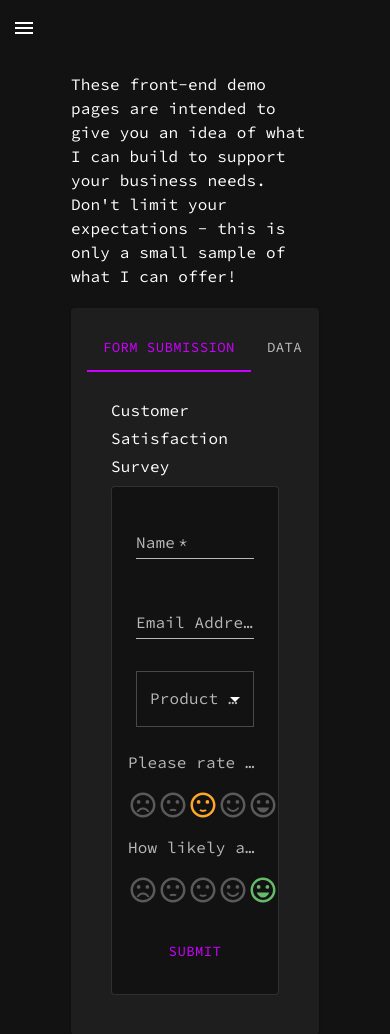
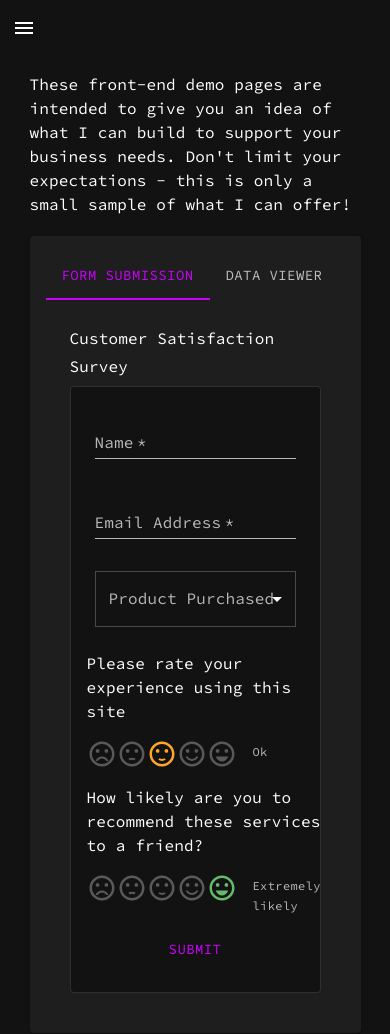
Before and after one commit to armourka/armourka.github.io, a React (Create React App) app: page /projects in a window 390 px wide. Shown: the top 1034 px of the page. Built offline with nearby package versions, Linux system fonts and the light colour scheme; a web font is replaced by a local one.

Commit message:
improve mobile responsiveness of sample projects

```diff
--- a/src/components/sampleProjects/DataViewer/DataViewer.tsx
+++ b/src/components/sampleProjects/DataViewer/DataViewer.tsx
@@ -1,16 +1,8 @@
 import React from 'react'
-import logo from './logo.png' // Tell webpack this JS file uses this image
 import { useSelector } from 'react-redux'
 import { selectors } from '../../../features/feedback'
 import { FeedbackSubmission } from '../../../features/feedback/types'
-import {
-  Box,
-  Card,
-  CardContent,
-  CardHeader,
-  Divider,
-  Typography,
-} from '@mui/material'
+import { Box, Card, CardContent, Grid, styled, Typography } from '@mui/material'
 import { FeedbackTable } from './FeedbackTable'
 
 // TODO: refactor this to be reusable
@@ -25,6 +17,11 @@ import { FeedbackTable } from './FeedbackTable'
 //   // return round(((sum / numResponses) || 0), 1)
 //   return (sum / numResponses || 0).toFixed(1)
 // }
+
+const AnalyticsTile = styled(Card)({
+  textAlign: 'center',
+  height: '100%',
+})
 
 export const DataViewer: React.FC = () => {
   const feedback = useSelector(selectors.getAllFeedback)
@@ -51,23 +48,21 @@ export const DataViewer: React.FC = () => {
 
   return (
     <>
-      <Typography variant="subtitle1">Site Analytics</Typography>
-      <Box
-        sx={{
-          display: 'flex',
-          flexDirection: 'row',
-          padding: 2,
-          justifyContent: 'space-evenly',
-          textAlign: 'center',
-        }}
-      >
-        <Card variant="outlined" sx={{ width: '30%' }}>
+      <Typography variant="subtitle1" gutterBottom>
+        Site Analytics
+      </Typography>
+
+      <Grid container spacing={3} sx={{ margin: '2 2' }}>
+        <Grid item xs={12} md={4}>
+          <AnalyticsTile variant="outlined">
             <CardContent>
               <Typography variant="subtitle1">Average Site Rating</Typography>
               <Typography variant="h2">{averageRating()}</Typography>
             </CardContent>
-        </Card>
-        <Card variant="outlined" sx={{ width: '30%' }}>
+          </AnalyticsTile>
+        </Grid>
+        <Grid item xs={12} md={4}>
+          <AnalyticsTile variant="outlined">
             <CardContent>
               <Typography variant="subtitle1">Most Popular Product</Typography>
               <Box sx={{ margin: 'auto' }}>
@@ -77,18 +72,23 @@ export const DataViewer: React.FC = () => {
                   src="https://upload.wikimedia.org/wikipedia/commons/thumb/a/a7/React-icon.svg/512px-React-icon.svg.png?20220125121207"
                 />
               </Box>
-            <Typography variant="subtitle2">{mostPopularProduct()}</Typography>
+              <Typography variant="subtitle2">
+                {mostPopularProduct()}
+              </Typography>
             </CardContent>
-        </Card>
-        <Card variant="outlined" sx={{ width: '30%' }}>
+          </AnalyticsTile>
+        </Grid>
+        <Grid item xs={12} md={4}>
+          <AnalyticsTile variant="outlined">
             <CardContent>
               <Typography variant="subtitle1">
                 Average Recommendation Score
               </Typography>
               <Typography variant="h2">{averageRecScore()}</Typography>
             </CardContent>
-        </Card>
-      </Box>
+          </AnalyticsTile>
+        </Grid>
+      </Grid>
       <FeedbackTable data={feedback} />
     </>
   )
--- a/src/components/sampleProjects/FormSubmission/FormSubmission.tsx
+++ b/src/components/sampleProjects/FormSubmission/FormSubmission.tsx
@@ -84,6 +84,7 @@ export const FormSubmission: React.FC = () => {
       {submitted ? (
         <Submitted />
       ) : (
+        <Box sx={{ display: 'flex' }}>
           <Card variant="outlined">
             <CardContent>
               <FormControl>
@@ -125,9 +126,7 @@ export const FormSubmission: React.FC = () => {
                   </TextField>
 
                   <FormGroup>
-                  <InputLabel>
-                    Please rate your experience using this site
-                  </InputLabel>
+                    <div>Please rate your experience using this site</div>
                     <Box sx={{ marginTop: '1rem', display: 'flex' }}>
                       <CustomRating
                         name="experience-rating"
@@ -140,9 +139,10 @@ export const FormSubmission: React.FC = () => {
                     </Box>
                   </FormGroup>
                   <FormGroup>
-                  <InputLabel>
-                    How likely are you to recommend these services to a friend?
-                  </InputLabel>
+                    <div>
+                      How likely are you to recommend these services to a
+                      friend?
+                    </div>
                     <Box sx={{ marginTop: '1rem', display: 'flex' }}>
                       <CustomRating
                         name="recommendation-rating"
@@ -160,6 +160,7 @@ export const FormSubmission: React.FC = () => {
               </FormControl>
             </CardContent>
           </Card>
+        </Box>
       )}
     </Fragment>
   )
--- a/src/components/sampleProjects/ProjectsHolder.tsx
+++ b/src/components/sampleProjects/ProjectsHolder.tsx
@@ -35,7 +35,7 @@ export const ProjectsHolder: React.FC = () => {
   return (
     <Box sx={{ margin: '0 auto', width: '100%' }}>
       <Card sx={{ margin: 'auto', marginTop: '20px', p: 2 }}>
-        <Tabs value={tab} onChange={handleTabChange}>
+        <Tabs value={tab} onChange={handleTabChange} variant="scrollable">
           <Tab label="Form Submission" />
           <Tab label="Data Viewer" />
           <Tab label="Product Catalog" />
--- a/src/pages/SampleProjects.tsx
+++ b/src/pages/SampleProjects.tsx
@@ -9,7 +9,7 @@ import { ProjectsHolder } from '../components/sampleProjects/ProjectsHolder'
 export const SampleProjects: React.FC = () => {
   return (
     <Page>
-      <Box sx={{ margin: 'auto', marginTop: '20px', width: '75%' }}>
+      <Box sx={{ margin: 'auto', marginTop: '20px' }}>
         <Typography>
           These front-end demo pages are intended to give you an idea of what I
           can build to support your business needs. Don't limit your
```
Lines whose indentation alone changed are shown as unchanged.
